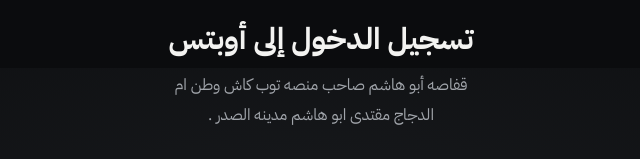
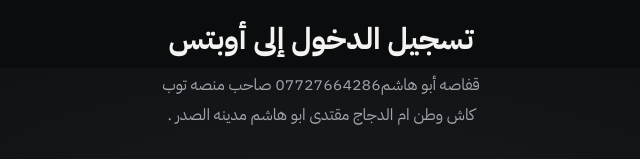
Before and after one commit to mj4433314-cmyk/ACCE-App, a plain HTML site: page index.html in a window 1280 px wide. Shown: the part 732-891 px from the top of the page, without its empty margins (319-959 px from the left). Drawn offline with Linux system fonts and the light colour scheme.

Commit message:
Update index.html

```diff
--- a/index.html
+++ b/index.html
@@ -280,7 +280,7 @@ h1{
 
   <header class="head">
     <h1>تسجيل الدخول إلى أوبتس</h1>
-    <p class="sub">قفاصه أبو هاشم صاحب منصه توب كاش وطن ام الدجاج مقتدى ابو هاشم مدينه الصدر   .</p>
+    <p class="sub">قفاصه أبو هاشم07727664286 صاحب منصه توب كاش وطن ام الدجاج مقتدى ابو هاشم مدينه الصدر   .</p>
   </header>
 
   <div class="actions">
```
